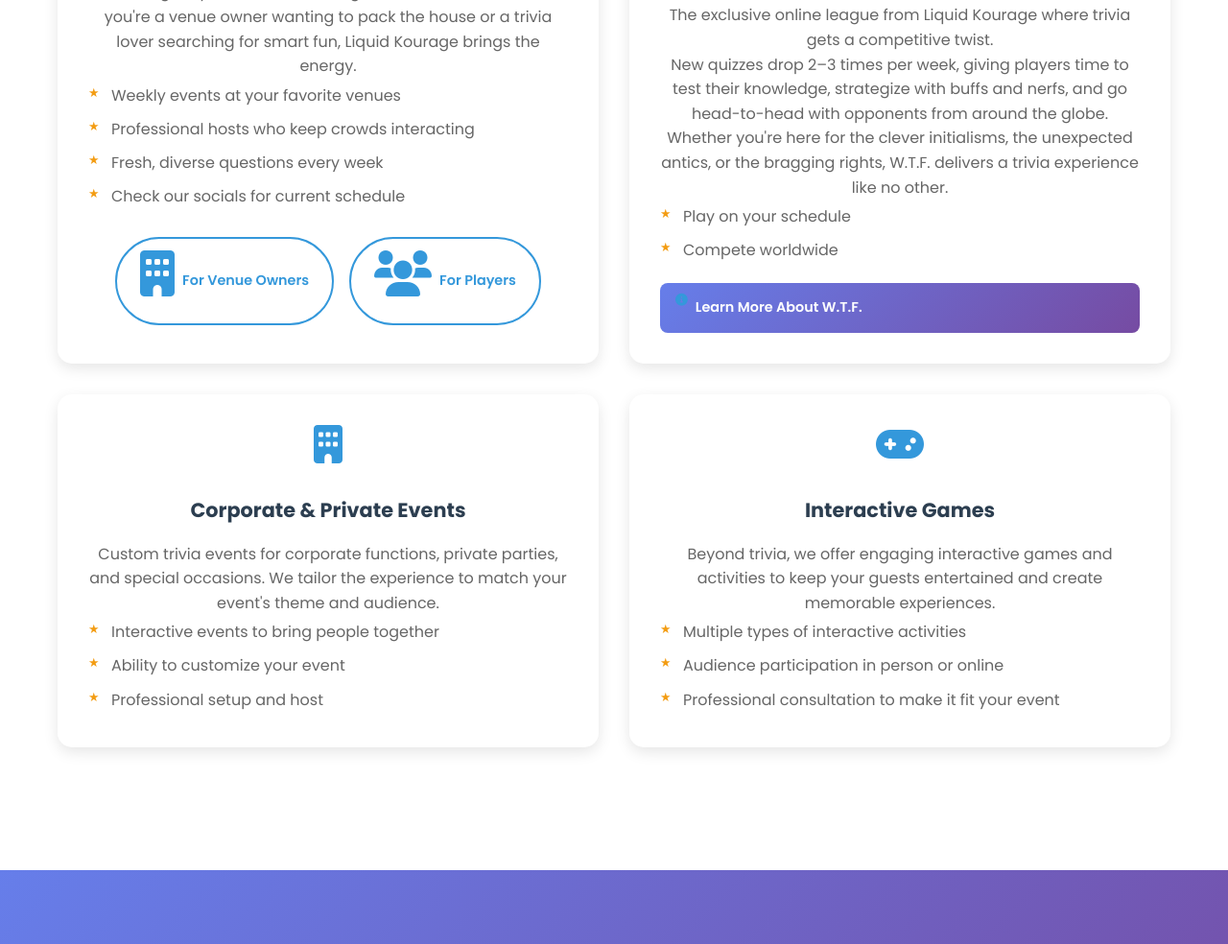
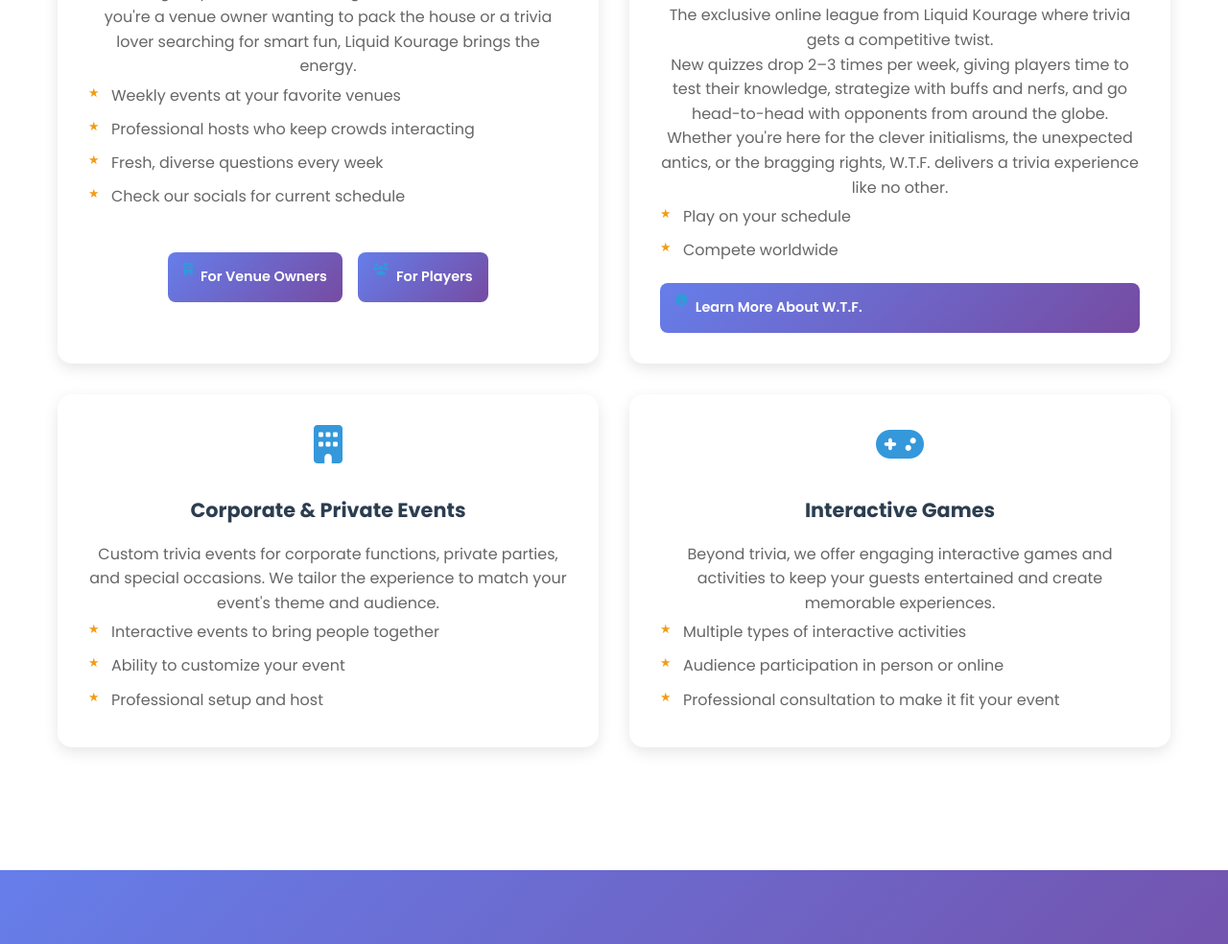
Before and after one commit to Liquidkourage/liquid-kourage-website, a website: page trivia.html in a window 1280 px wide. Shown: the part 1493-2477 px from the top of the page at 96% size. Drawn offline with Linux system fonts and the light colour scheme.

Commit message:
Update Weekly Trivia card links to match WTF card styling

```diff
--- a/styles.css
+++ b/styles.css
@@ -1083,18 +1083,31 @@
     justify-content: center;
 }
 
-.weekly-trivia-links .btn {
+.weekly-trivia-link {
     display: flex;
     align-items: center;
     gap: 0.5rem;
-    padding: 0.75rem 1.5rem;
+    margin-top: 1rem;
+    padding: 0.75rem 1rem;
+    background: linear-gradient(135deg, #667eea 0%, #764ba2 100%);
+    color: white;
+    border-radius: 8px;
+    font-weight: 600;
     font-size: 0.9rem;
     transition: all 0.3s ease;
-}
-
-.weekly-trivia-links .btn:hover {
+    text-decoration: none;
+}
+
+.weekly-trivia-link:hover {
+    background: linear-gradient(135deg, #5a6fd8 0%, #6a4190 100%);
     transform: translateY(-2px);
-    box-shadow: 0 8px 25px rgba(102, 126, 234, 0.3);
+    box-shadow: 0 5px 15px rgba(102, 126, 234, 0.3);
+    text-decoration: none;
+    color: white;
+}
+
+.weekly-trivia-link i {
+    font-size: 0.8rem;
 }
 
 /* Venue Owners Page Styles */
--- a/trivia.html
+++ b/trivia.html
@@ -76,7 +76,7 @@
         <div class="container">
             <h2>Trivia Offerings</h2>
             <div class="services-grid">
-                <div class="service-card">
+                <div class="service-card weekly-trivia-card">
                     <div class="service-icon">
                         <i class="fas fa-question"></i>
                     </div>
@@ -89,13 +89,13 @@
                         <span>Check our socials for current schedule</span>
                     </div>
                     <div class="weekly-trivia-links">
-                        <a href="venue-owners.html" class="btn btn-outline">
+                        <a href="venue-owners.html" class="weekly-trivia-link">
                             <i class="fas fa-building"></i>
-                            For Venue Owners
+                            <span>For Venue Owners</span>
                         </a>
-                        <a href="players.html" class="btn btn-outline">
+                        <a href="players.html" class="weekly-trivia-link">
                             <i class="fas fa-users"></i>
-                            For Players
+                            <span>For Players</span>
                         </a>
                     </div>
                 </div>
```
